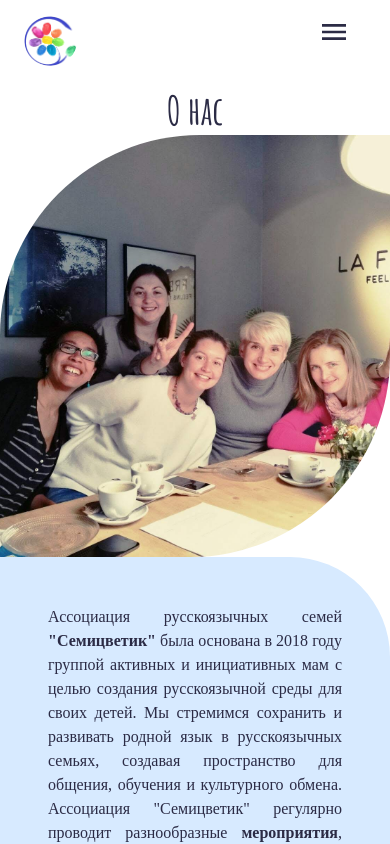
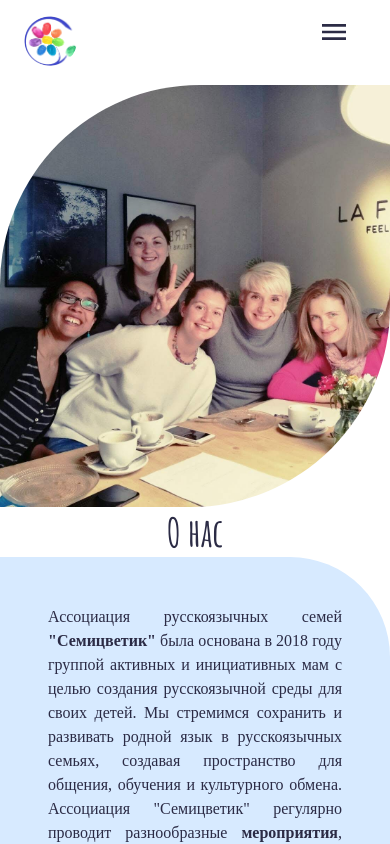
Before and after one commit to langedoc/Semitsvetik, a React (Vite) app in the folder semitsvetik/: page /about in a window 390 px wide. Shown: the top 844 px of the page. Built offline with nearby package versions, Linux system fonts and the light colour scheme; a web font is replaced by a local one.

Commit message:
style: title moved to row 2 on a smaller screen

```diff
--- a/semitsvetik/src/pages/About/About.module.css
+++ b/semitsvetik/src/pages/About/About.module.css
@@ -66,7 +66,7 @@
     }
     .container h1 {
         grid-column: 1;
-        grid-row: 1;
+        grid-row: 2;
         font-size: 10vw;
     }
 
@@ -77,7 +77,7 @@
 
     .image1 {
         grid-column: 1;
-        grid-row: 2;
+        grid-row: 1;
         border-radius: 200px 0;
     }
 
```
